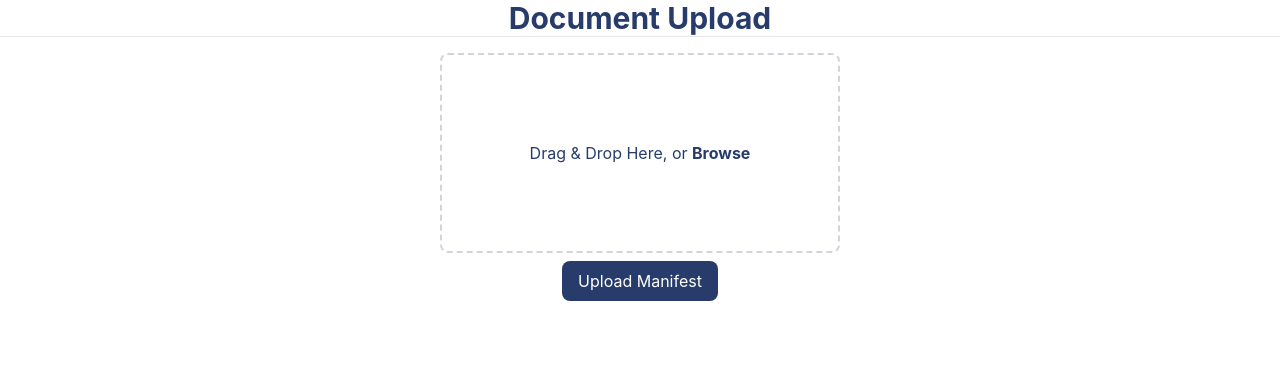
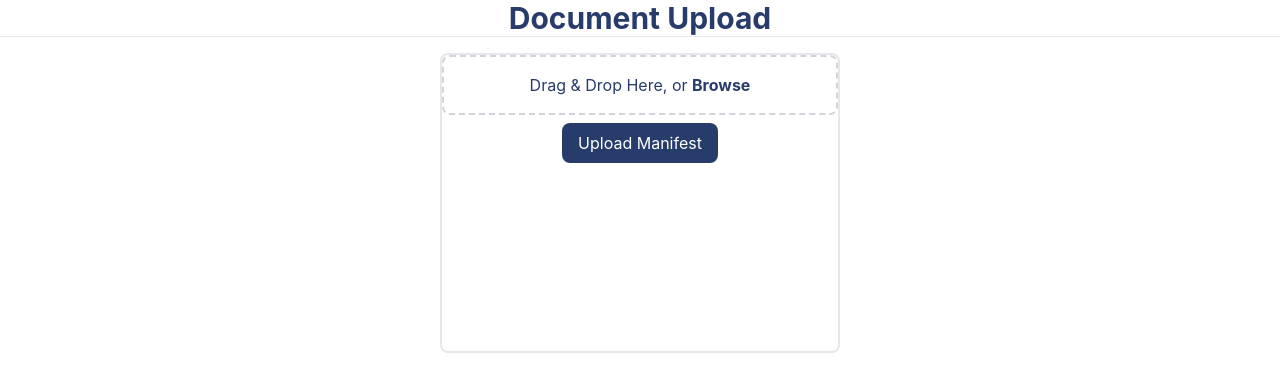
Before and after one commit to Yumenio/skyhop-react-assesment, a React (Create React App) app in the folder src/: page / in a window 1280 px wide. Shown: the top 392 px of the page. Built offline with nearby package versions, Linux system fonts and the light colour scheme.

Commit message:
feat: adds outer box to fileUploader component

```diff
--- a/src/src/components/FileUploader.tsx
+++ b/src/src/components/FileUploader.tsx
@@ -14,9 +14,10 @@ const FileUploader: React.FC = () => {
 
   return (
     <div className='flex flex-col items-center mt-4'>
+      <div className="border-2 rounded-lg w-[400px] h-[300px]">
         <div
           {...getRootProps()}
-        className={`w-[400px] h-[200px] border-dashed border-2 rounded-lg border-gray-300 p-4 cursor-pointer relative flex items-center justify-center text-center ${isDragActive ? 'border-blue-500' : ''}`}
+          className={`border-dashed border-2 rounded-lg border-gray-300 p-4 cursor-pointer relative flex items-center justify-center text-center ${isDragActive ? 'border-blue-500' : ''}`}
         >
           <input {...getInputProps()} />
           {uploadedFileName ? (
@@ -49,6 +50,7 @@ const FileUploader: React.FC = () => {
           }}
         />
       </div>
+    </div>
   )
 }
 
```
Lines whose indentation alone changed are shown as unchanged.
